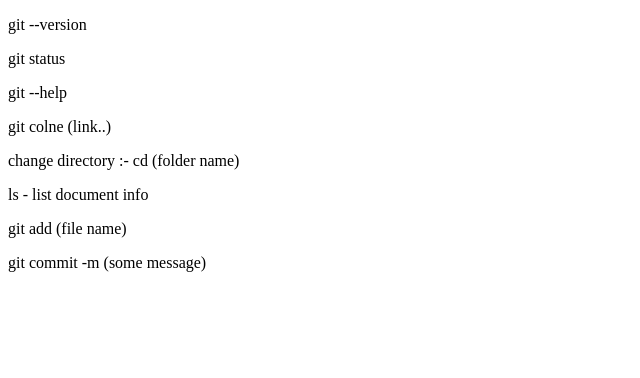
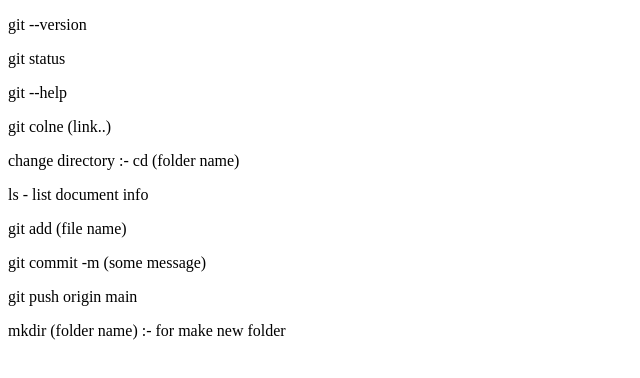
Before and after one commit to pal-nisha/nisha, a plain HTML site: page index.html in a window 1280 px wide. Shown: the whole page, without its empty margins (0-640 px from the left). Drawn offline with Linux system fonts and the light colour scheme.

Commit message:
new upadate

```diff
--- a/index.html
+++ b/index.html
@@ -14,5 +14,7 @@
     <p>ls - list document info</p>
     <p>git add (file name)</p>
     <p> git commit -m (some message)</p>
+    <p>git push origin main</p>
+    <p>mkdir (folder name) :- for make new folder</p>
 </body>
 </html>
```
